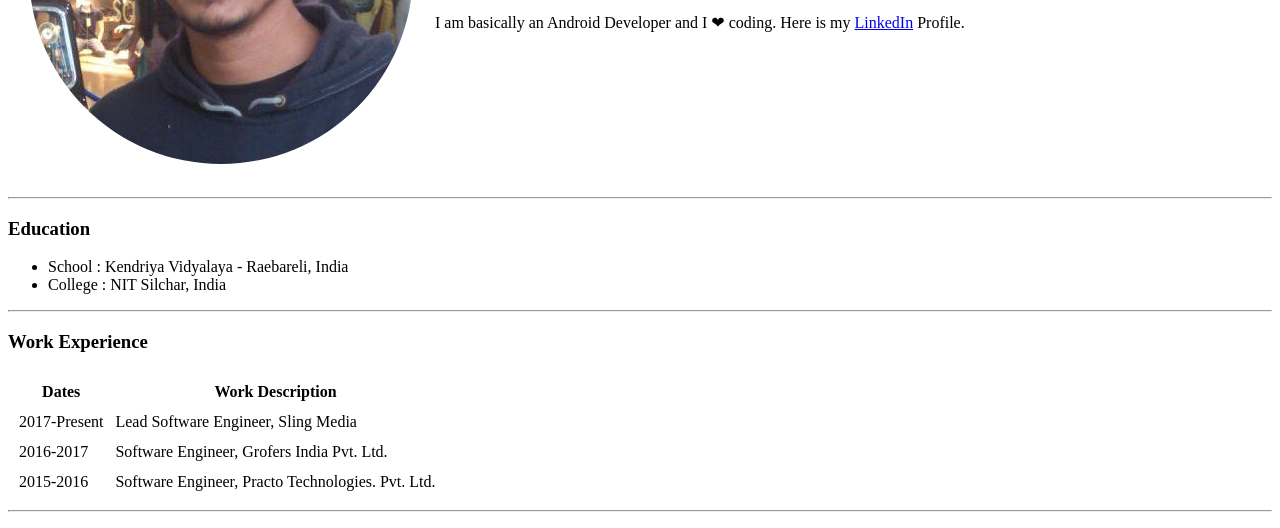
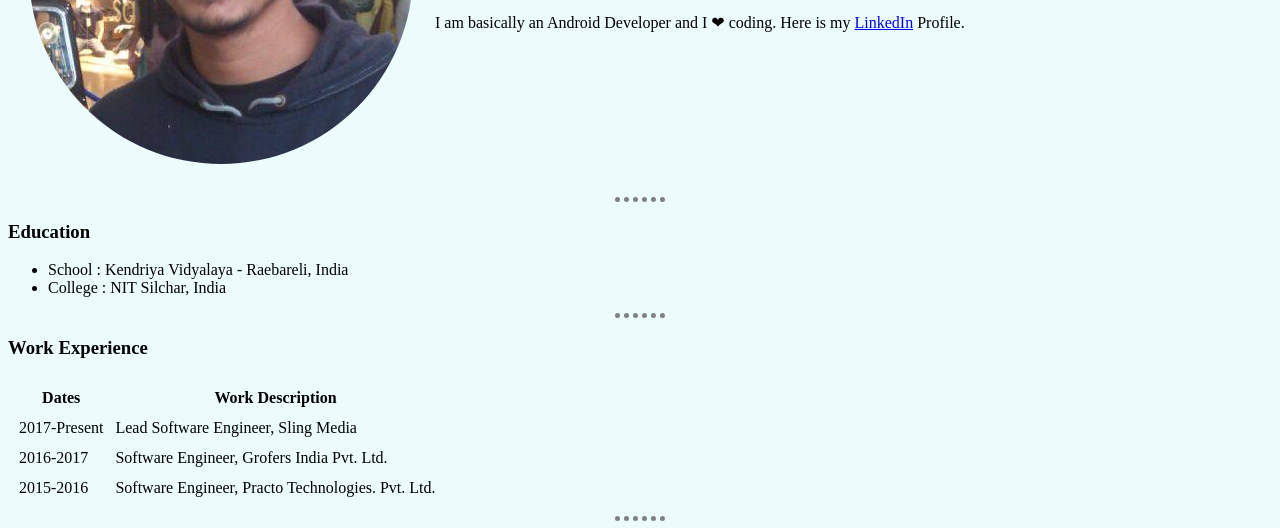
Before and after one commit to craftizmv/cv, a plain HTML site: page index.html in a window 1280 px wide. Shown: the part 249-777 px from the top of the page. Drawn offline with Linux system fonts and the light colour scheme.

Commit message:
Changes for inline CSS

```diff
--- /dev/null
+++ b/css/styles.css
@@ -0,0 +1,6 @@
+hr {
+  border-style: dotted none none none;
+  border-color: grey;
+  border-width: 5px;
+  width: 4%
+}
--- a/index.html
+++ b/index.html
@@ -4,10 +4,12 @@
 <head>
   <meta charset="utf-8">
   <title>Mayank's Personal Website</title>
+
+  <link rel="stylesheet" href="css/styles.css">
+
 </head>
 
-<body>
-
+<body style="background-color: #ecfbfc;">
   <table cellspacing="20">
     <tr>
       <td><img src="images/mayank-profile-image.png" alt="Mayank profile picture"></td>
@@ -29,7 +31,7 @@
   <hr>
 
   <h3>Work Experience</h3>
-  <table  cellspacing="10">
+  <table cellspacing="10">
 
     <thead>
       <th>Dates</th>
```
